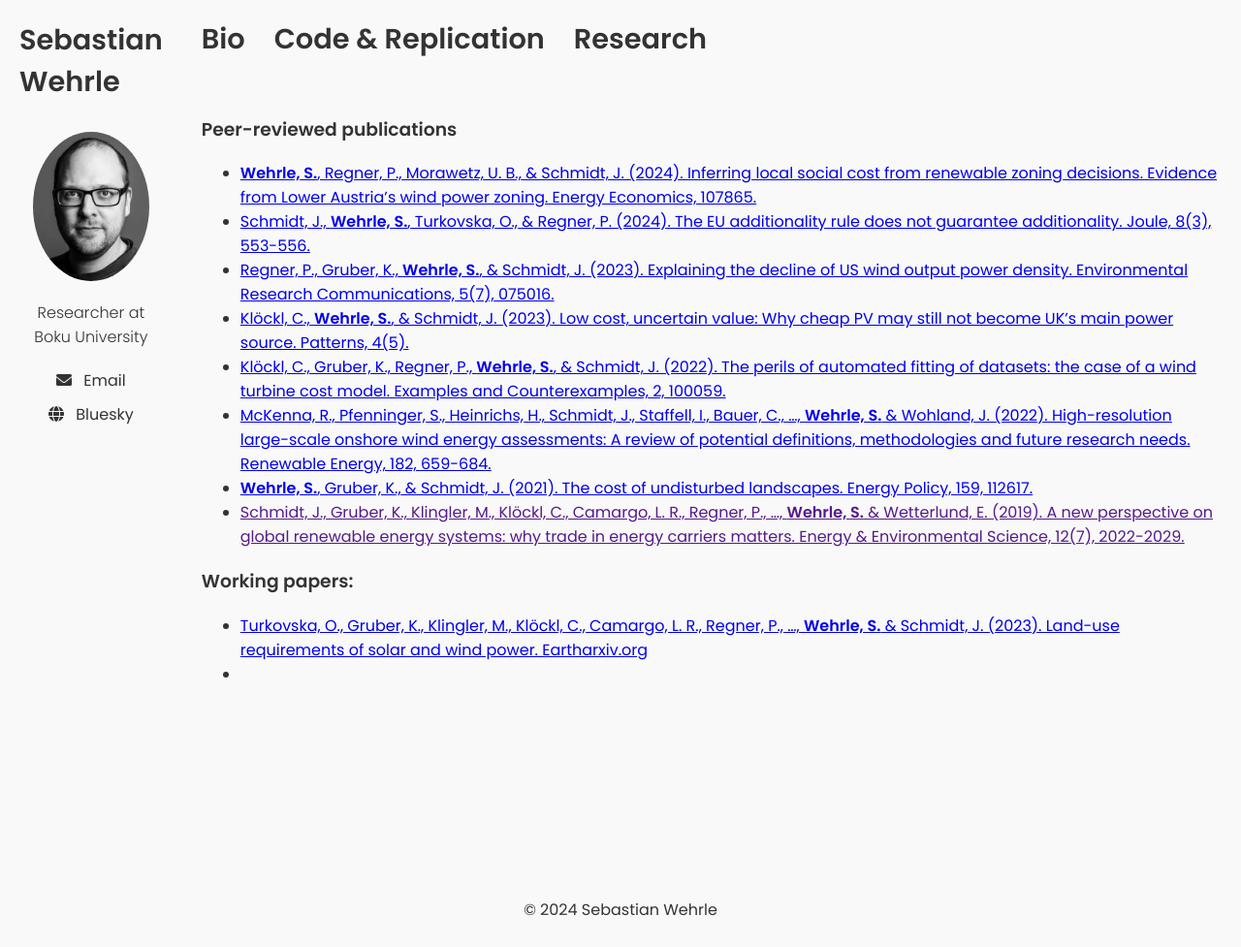
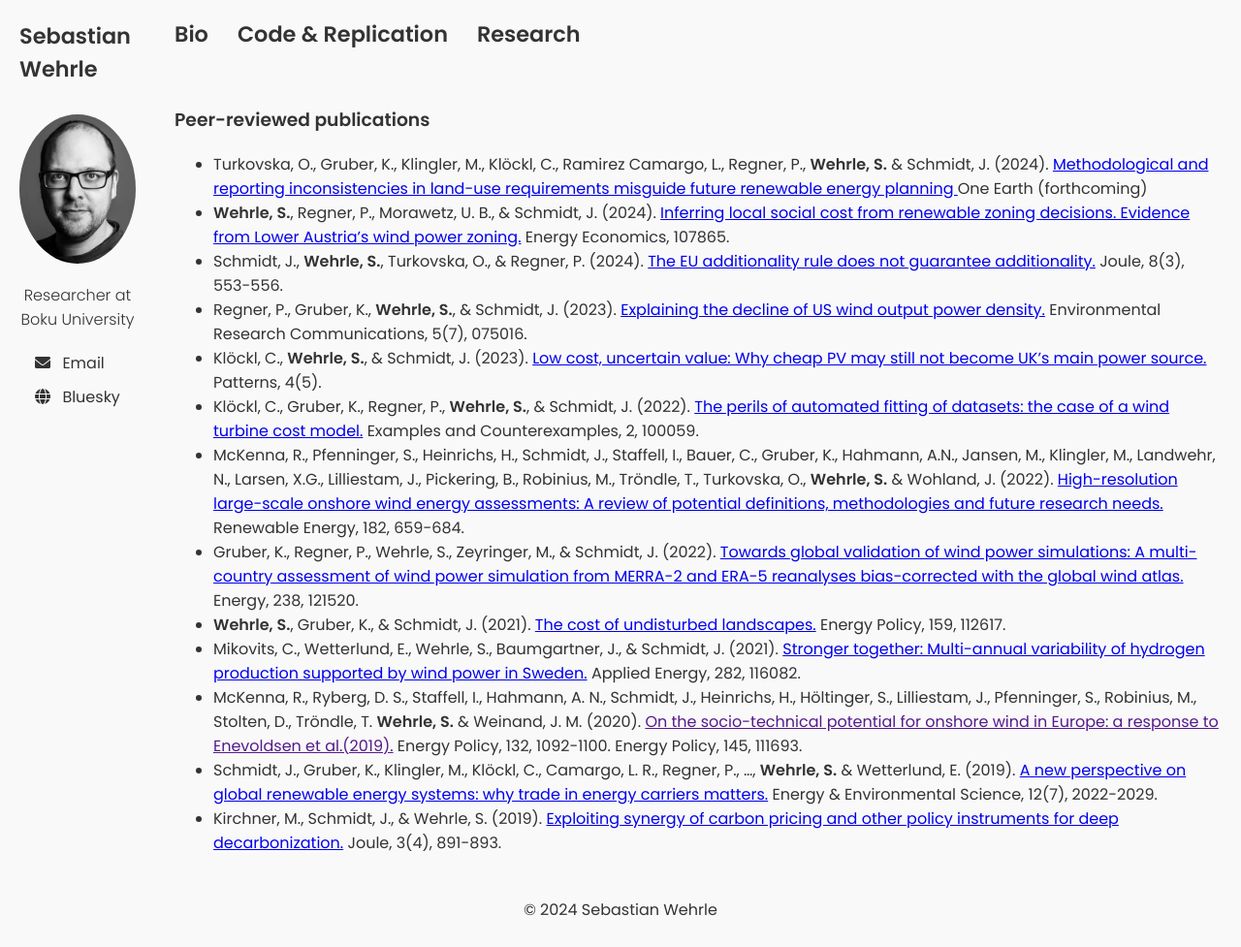
Before and after one commit to sebwehrle/sebwehrle.github.io, a Jekyll site: the page built from research.md, in a window 1280 px wide. Shown: the whole page at 97% size. Built offline with Jekyll 4.4.1, drawn with Linux system fonts in a browser that asks for light colours.

Commit message:
content and style update

```diff
--- a/_layouts/default.html
+++ b/_layouts/default.html
@@ -14,7 +14,7 @@
     <div class="container">
         <!-- Sidebar (fixed to the left) -->
         <aside class="sidebar">
-            <h1 class="name">Sebastian Wehrle</h1> <!-- Name displayed at the top -->
+            <h1 class="name"><a href="/">Sebastian Wehrle</a></h1> <!-- Name now clickable -->
             <img src="/assets/images/sewer.jpg" alt="Sebastian Wehrle" class="profile-photo">
             <p>Researcher at Boku University</p> <!-- Job description -->
             <ul class="contact-info">
--- a/assets/css/style.css
+++ b/assets/css/style.css
@@ -7,7 +7,7 @@ html, body {
     color: #333;
 }
 
-/* Container for sidebar and main content */
+/* Main container layout */
 .container {
     display: flex;
     height: 100vh; /* Full height of the viewport */
@@ -16,28 +16,37 @@ html, body {
 
 /* Sidebar styling */
 .sidebar {
-    width: 250px;
+    width: 250px; /* Fixed width for the sidebar */
     padding: 20px;
     background-color: #f9f9f9;
-    height: 100vh;
+    height: 100vh; /* Full height of the viewport */
     box-sizing: border-box;
     display: flex;
     flex-direction: column;
-    align-items: center;
+    align-items: center; /* Center-align content horizontally */
 }
 
-/* Sidebar content */
+/* Sidebar content (name, image, job description, and contact info) */
 .sidebar h1.name {
-    font-size: 1.8em;
+    font-size: 1.4em; /* Reduced font size to avoid line breaks */
     margin: 0;
     padding-bottom: 20px;
     font-weight: 600;
 }
 
+.sidebar h1.name a {
+    color: #333; /* Make the name a clickable link */
+    text-decoration: none;
+}
+
+.sidebar h1.name a:hover {
+    text-decoration: underline;
+}
+
 .profile-photo {
     width: 120px;
     height: auto;
-    border-radius: 50%;
+    border-radius: 50%; /* Circular image */
     margin: 10px 0;
 }
 
@@ -55,7 +64,7 @@ html, body {
 
 .contact-info li {
     margin-bottom: 10px;
-    text-align: center;
+    text-align: left; /* Left-align the contact details */
 }
 
 .contact-info li i {
@@ -101,7 +110,7 @@ html, body {
 }
 
 .nav-links a {
-    font-size: 1.8em;
+    font-size: 1.4em; /* Reduced font size to match sidebar name */
     color: #333;
     text-decoration: none;
     font-weight: 600;
@@ -132,8 +141,8 @@ footer {
 /* Responsive Design */
 @media (max-width: 768px) {
     .sidebar {
-        width: 100%;
-        height: auto;
+        width: 100%; /* Sidebar becomes full width */
+        height: auto; /* Sidebar adjusts to content */
     }
 
     .main-content {
@@ -149,6 +158,6 @@ footer {
     }
 
     .nav-links {
-        gap: 15px;
+        gap: 15px; /* Reduced gap between links */
     }
 }
--- a/research.md
+++ b/research.md
@@ -5,33 +5,49 @@ permalink: /research/
 ---
 
 ### Peer-reviewed publications
-*  [**Wehrle, S.**, Regner, P., Morawetz, U. B., & Schmidt, J. (2024).
-   Inferring local social cost from renewable zoning decisions. Evidence from Lower Austria’s wind power zoning.
-   Energy Economics, 107865.](https://doi.org/10.1016/j.eneco.2024.107865)
-*  [Schmidt, J., **Wehrle, S.**, Turkovska, O., & Regner, P. (2024).
-   The EU additionality rule does not guarantee additionality.
-   Joule, 8(3), 553-556.](https://doi.org/10.1016/j.joule.2024.02.003)
-*  [Regner, P., Gruber, K., **Wehrle, S.**, & Schmidt, J. (2023).
-   Explaining the decline of US wind output power density.
-   Environmental Research Communications, 5(7), 075016.](https://doi.org/10.1088/2515-7620/ace0b9)
-*  [Klöckl, C., **Wehrle, S.**, & Schmidt, J. (2023).
-   Low cost, uncertain value: Why cheap PV may still not become UK’s main power source.
-   Patterns, 4(5).](https://doi.org/10.1016/j.patter.2023.100754)
-* [Klöckl, C., Gruber, K., Regner, P., **Wehrle, S.**, & Schmidt, J. (2022).
-  The perils of automated fitting of datasets: the case of a wind turbine cost model.
-  Examples and Counterexamples, 2, 100059.](https://doi.org/10.1016/j.exco.2022.100059)
-* [McKenna, R., Pfenninger, S., Heinrichs, H., Schmidt, J., Staffell, I., Bauer, C., ..., **Wehrle, S.** & Wohland, J. (2022).
-  High-resolution large-scale onshore wind energy assessments: A review of potential definitions, methodologies and future research needs.
-  Renewable Energy, 182, 659-684.](https://doi.org/10.1016/j.renene.2021.10.027)
-* [**Wehrle, S.**, Gruber, K., & Schmidt, J. (2021).
-  The cost of undisturbed landscapes.
-  Energy Policy, 159, 112617.](https://doi.org/10.1016/j.enpol.2021.112617)
-* [Schmidt, J., Gruber, K., Klingler, M., Klöckl, C., Camargo, L. R., Regner, P., ..., **Wehrle, S.** & Wetterlund, E. (2019).
-  A new perspective on global renewable energy systems: why trade in energy carriers matters.
-  Energy & Environmental Science, 12(7), 2022-2029.]()
+*  Turkovska, O., Gruber, K., Klingler, M., Klöckl, C., Ramirez Camargo, L., Regner, P., **Wehrle, S.** & Schmidt, J. (2024).
+   [Methodological and reporting inconsistencies in land-use requirements misguide future renewable energy planning ](https://eartharxiv.org/repository/object/6319/download/12282/)
+   One Earth (forthcoming)
+* **Wehrle, S.**, Regner, P., Morawetz, U. B., & Schmidt, J. (2024).
+   [Inferring local social cost from renewable zoning decisions. Evidence from Lower Austria’s wind power zoning.](https://doi.org/10.1016/j.eneco.2024.107865)
+   Energy Economics, 107865.
+*  Schmidt, J., **Wehrle, S.**, Turkovska, O., & Regner, P. (2024).
+   [The EU additionality rule does not guarantee additionality.](https://doi.org/10.1016/j.joule.2024.02.003)
+   Joule, 8(3), 553-556.
+*  Regner, P., Gruber, K., **Wehrle, S.**, & Schmidt, J. (2023).
+   [Explaining the decline of US wind output power density.](https://doi.org/10.1088/2515-7620/ace0b9)
+   Environmental Research Communications, 5(7), 075016.
+*  Klöckl, C., **Wehrle, S.**, & Schmidt, J. (2023).
+   [Low cost, uncertain value: Why cheap PV may still not become UK’s main power source.](https://doi.org/10.1016/j.patter.2023.100754)
+   Patterns, 4(5).
+*  Klöckl, C., Gruber, K., Regner, P., **Wehrle, S.**, & Schmidt, J. (2022).
+   [The perils of automated fitting of datasets: the case of a wind turbine cost model.](https://doi.org/10.1016/j.exco.2022.100059)
+   Examples and Counterexamples, 2, 100059.
+*  McKenna, R., Pfenninger, S., Heinrichs, H., Schmidt, J., Staffell, I., Bauer, C., Gruber, K., Hahmann, A.N., Jansen, M.,
+   Klingler, M., Landwehr, N., Larsen, X.G., Lilliestam, J., Pickering, B., Robinius, M., Tröndle, T., Turkovska, O.,
+   **Wehrle, S.** & Wohland, J. (2022).
+   [High-resolution large-scale onshore wind energy assessments: A review of potential definitions, methodologies and future research needs.](https://doi.org/10.1016/j.renene.2021.10.027)
+   Renewable Energy, 182, 659-684.
+*  Gruber, K., Regner, P., Wehrle, S., Zeyringer, M., & Schmidt, J. (2022).
+   [Towards global validation of wind power simulations: A multi-country assessment of wind power simulation from MERRA-2 and ERA-5 reanalyses bias-corrected with the global wind atlas.](https://doi.org/10.1016/j.energy.2021.121520)
+   Energy, 238, 121520.
+* **Wehrle, S.**, Gruber, K., & Schmidt, J. (2021).
+   [The cost of undisturbed landscapes.](https://doi.org/10.1016/j.enpol.2021.112617)
+   Energy Policy, 159, 112617.
+*  Mikovits, C., Wetterlund, E., Wehrle, S., Baumgartner, J., & Schmidt, J. (2021).
+   [Stronger together: Multi-annual variability of hydrogen production supported by wind power in Sweden.](https://doi.org/10.1016/j.apenergy.2020.116082)
+   Applied Energy, 282, 116082.
+*  McKenna, R., Ryberg, D. S., Staffell, I., Hahmann, A. N., Schmidt, J., Heinrichs, H., Höltinger, S., Lilliestam, J.,
+   Pfenninger, S., Robinius, M., Stolten, D., Tröndle, T. **Wehrle, S.** & Weinand, J. M. (2020).
+   [On the socio-technical potential for onshore wind in Europe: a response to Enevoldsen et al.(2019).]()
+   Energy Policy, 132, 1092-1100. Energy Policy, 145, 111693.
+* Schmidt, J., Gruber, K., Klingler, M., Klöckl, C., Camargo, L. R., Regner, P., ..., **Wehrle, S.** & Wetterlund, E. (2019).
+   [A new perspective on global renewable energy systems: why trade in energy carriers matters.](https://doi.org/10.1039/C9EE00223E)
+   Energy & Environmental Science, 12(7), 2022-2029.
+*  Kirchner, M., Schmidt, J., & Wehrle, S. (2019).
+   [Exploiting synergy of carbon pricing and other policy instruments for deep decarbonization.](https://doi.org/10.1016/j.joule.2019.03.006)
+   Joule, 3(4), 891-893.
+
 
 ### Working papers:
-*  [Turkovska, O., Gruber, K., Klingler, M., Klöckl, C., Camargo, L. R., Regner, P., ..., **Wehrle, S.** & Schmidt, J. (2023).
-   Land-use requirements of solar and wind power.
-   Eartharxiv.org](https://eartharxiv.org/repository/object/6319/download/12282/)
-*
+* forthcoming
```
Also changed, not shown: bio.md (+11 -10 lines).
